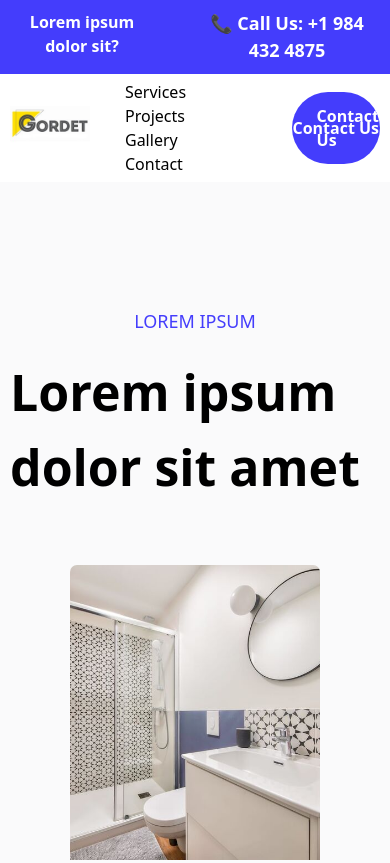
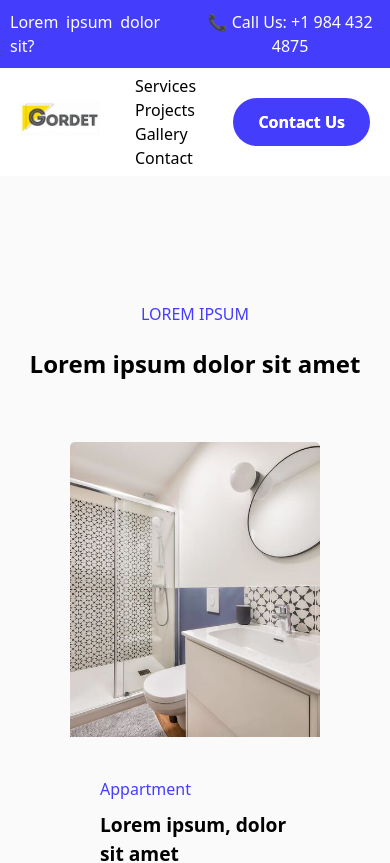
Before and after one commit to Rihanneh/gordet, a React (Vite) app in the folder frontend/: page /projects in a window 390 px wide. Shown: the top 863 px of the page. Built offline with nearby package versions, Linux system fonts and the light colour scheme.

Commit message:
Add: responsive on projects and gallery pages & refacto file struc

```diff
--- a/frontend/src/App.jsx
+++ b/frontend/src/App.jsx
@@ -1,4 +1,4 @@
-import "./App.css";
+import "./main.css";
 import { BrowserRouter as Router, Routes, Route } from "react-router-dom";
 import Home from "./Pages/Home";
 import Projects from "./Pages/Projects";
--- a/frontend/src/Components/Footer.jsx
+++ b/frontend/src/Components/Footer.jsx
@@ -1,5 +1,6 @@
 
 import mainLogo from "../../assets/logo-Gordet.jpg"
+import "./Footer.css"
 
 export default function Footer() {
 
--- a/frontend/src/Pages/Gallery.jsx
+++ b/frontend/src/Pages/Gallery.jsx
@@ -22,10 +22,10 @@ export default function Gallery() {
         <>
             <TopBar />
             <NavBar />
-            <div className="gallery container ">
+            <div className="gallery container">
                 <div className="gallery_text">
-                    <p>OUR PHOTOS</p>
-                    <p>Explore Gallery</p>
+                    <p className="subtitle">OUR PHOTOS</p>
+                    <h1>Explore Gallery</h1>
                 </div>
                 <div className="gallery_imgs" id="my-gallery">
                     <a href="../../assets/projets/contactUs.jpg"
--- a/frontend/src/App.css
+++ b/frontend/src/Pages/Home.css
@@ -1,43 +1,7 @@
-:root {
-  --color-primary-text: black;
-  --color-secondory-text: white;
-  --color-call-btn: #fed00e;
-  --color-appointment-btn: #443dfc;
-  --font-size-title: 18px;
-  --font-size-h2: 50px;
-  --font-size-h3: 26px;
-  --font-size-p: 18px;
-  --responsive-desktop: 1024px;
-}
-
-* {
-  box-sizing: border-box;
-  padding: 0;
-  margin: 0;
-}
-
-body {
-  color: var(--color-primary-text);
-  position: relative;
-  background-color: white;
-  display: flex;
-  justify-content: center;
-}
-
-#root {
-  width: 100%;
-}
-
-.container {
-  margin: 0 auto;
-  max-width: 70%;
-}
-
 .hero-topBar {
   text-align: center;
   background-color: var(--color-appointment-btn);
   color: var(--color-secondory-text);
-  font-weight: 700;
   top: 0;
   width: 100%;
   display: flex;
@@ -49,70 +13,7 @@ body {
 .hero-topBar a {
   color: var(--color-secondory-text);
   margin-left: 20px;
-  font-size: large;
-  font-weight: 700;
 }
-
-.btn {
-  background-color: var(--color-appointment-btn);
-  padding: 25px 35px;
-  border-radius: 50px;
-  position: relative;
-  overflow: hidden;
-  display: inline-block;
-  cursor: pointer;
-}
-
-.btn * {
-  color: var(--color-secondory-text);
-  font-weight: 1000;
-}
-
-.btn::before {
-  background-color: darkblue;
-  content: "";
-  border-radius: 50px;
-  width: 100%;
-  height: 100%;
-  left: -100%;
-  bottom: -100%;
-  position: absolute;
-  transition: 0.5s;
-  z-index: 0;
-}
-
-.btn-secondary {
-  background-color: var(--color-call-btn);
-}
-
-.btn-secondary::before {
-  background-color: var(--color-call-btn);
-}
-
-.btn-secondary * {
-  color: black;
-}
-
-.btn:hover::before {
-  left: 0;
-  bottom: 0;
-}
-
-.btn-small {
-  padding: 12px 25px;
-}
-
-.btn a {
-  position: absolute;
-  left: 50%;
-  top: 50%;
-  transform: translate(-50%, -50%);
-  white-space: nowrap;
-}
-
-/* ==================================================================
-header start
-===================================================================== */
 
 /* ==================================================================
 hero-banner-content start
@@ -128,28 +29,24 @@ hero-banner-content start
 }
 
 .hero_content {
-  padding: 60px 0px;
-}
-
-.hero_content p {
-  font-size: 24px;
-}
-
-.hero_content h1 {
-  font-weight: 800;
-  font-size: 65px;
-  padding: 45px 0;
+  display: flex;
+  flex-direction: column;
+  justify-content: center;
+  gap: 100px;
+  height: 100%;
 }
 
 .hero_btns {
   display: flex;
+  flex-wrap: wrap;
+  justify-content: flex-end;
   gap: 20px;
 }
 
 .hero_labels-box {
   position: absolute;
   left: 0;
-  bottom: 0;
+  bottom: -1px;
   background-color: white;
   width: 40%;
   max-width: 550px;
@@ -173,30 +70,23 @@ aboutUs start
 .aboutUs {
   display: flex;
   flex-wrap: wrap;
+  justify-content: center;
   align-items: center;
   padding: 100px 0;
 }
 
 .aboutUs .aboutUs-left,
 .aboutUs .aboutUs-right {
-  width: 50%;
-  min-width: 300px;
+  max-width: 420px;
 }
 
 .aboutUs .aboutUs-left p {
   color: var(--color-appointment-btn);
   text-transform: uppercase;
-  font-weight: 500;
 }
 
 .aboutUs .aboutUs-left h2 {
-  font-size: 42px;
   margin-bottom: 20px;
-}
-
-.aboutUs .aboutUs-right {
-  font-size: 18px;
-  font-weight: 500;
 }
 
 .aboutUs-services {
@@ -222,18 +112,10 @@ aboutUs start
 
 .aboutUs-services .box p {
   transform: translateX(30%);
-  font-size: 24px;
-}
-.aboutUs-services .box p:nth-child(1) {
-  font-size: 50px;
-}
-.aboutUs-services .box p:nth-child(2) {
-  font-weight: 700;
-  padding: 15px 0;
 }
 
-.aboutUs-services .box p:nth-child(3) {
-  font-size: 18px;
+.aboutUs-services .box p:nth-child(2) {
+  padding: 15px 0;
 }
 
 @media (max-width: 1250px) {
@@ -255,29 +137,20 @@ aboutUs whoWeAre :
 }
 
 .aboutUs_whoWeAre-img {
-  position: relative;
+    position: relative;
 }
 
-.aboutUs_whoWeAre-img-up {
+.aboutUs_whoWeAre-img img {
   width: 100%;
+  border-radius: var(--radius);
   max-width: 600px;
   height: 500px;
-  border-radius: 5px;
-  background-image: url("/assets/projets/sol-foncé-vitre.jpg");
-  background-position: center;
-  background-size: cover;
-  background-repeat: no-repeat;
 }
 
-.aboutUs_whoWeAre-img-down {
-  background-image: url("/assets/projets/sol-bois-salon.jpg");
-  background-position: center;
-  background-size: cover;
-  background-repeat: no-repeat;
+.aboutUs_whoWeAre-img img:last-child {
+  position: absolute;
   width: 450px;
   height: 300px;
-  border-radius: 5px;
-  position: absolute;
   top: 250px;
   right: 20px;
 }
@@ -285,21 +158,9 @@ aboutUs whoWeAre :
 .aboutUs_whoWeAre-content-title {
   color: var(--color-appointment-btn);
   text-transform: uppercase;
-  font-weight: 500;
-}
-
-.aboutUs_whoWeAre-content-header {
-  font-size: 50px;
-  font-weight: 700;
-}
-
-.aboutUs_whoWeAre-content-texte {
-  font-size: var(--font-size-p);
 }
 
 .aboutUs_whoWeAre-content-workingDays {
-  font-weight: 800;
-  font-size: var(--font-size-p);
   padding: 30px 0;
 }
 
@@ -330,16 +191,6 @@ aboutUs weDo :
 .aboutUs_weDo-content-up .title {
   color: var(--color-appointment-btn);
   text-transform: uppercase;
-  font-weight: 500;
-}
-
-.aboutUs_weDo-content-up .header {
-  font-size: var(--font-size-h2);
-  font-weight: 800;
-}
-
-.aboutUs_weDo-content-up .text {
-  font-size: var(--font-size-p);
 }
 
 .aboutUs_weDo-side-img img {
@@ -378,19 +229,9 @@ aboutUs weDo :
 }
 
 .aboutUs_whatWeDo-content .title {
-  font-size: var(--font-size-title);
   color: var(--color-appointment-btn);
   text-transform: uppercase;
-  font-weight: 500;
   padding-top: 60px;
-}
-
-.aboutUs_whatWeDo-content .header {
-  font-size: var(--font-size-h2);
-}
-
-.aboutUs_whatWeDo-content .text {
-  font-size: var(--font-size-p);
 }
 
 .aboutUs_whatWeDo-img img {
@@ -419,11 +260,6 @@ aboutUs weDo :
   color: white;
   background-color: var(--color-appointment-btn);
   min-width: 580px;
-}
-
-.aboutUs_whatWeDo-box-text h3 {
-  font-size: 23px;
-  font-weight: 800;
 }
 
 /* ==================================================================
@@ -467,19 +303,12 @@ Project start
 
 .project .title {
   color: var(--color-appointment-btn);
-  font-size: var(--font-size-title);
   text-transform: uppercase;
   padding-top: 126px;
 }
 
 .project h2 {
-  font-size: var(--font-size-h2);
   padding-top: 20px;
-}
-
-.project .articles {
-  font-size: 22px;
-  font-weight: 800;
 }
 
 .project_box {
@@ -494,7 +323,7 @@ Project start
   max-width: 415px;
   min-width: 250px;
   width: 30%;
-  border-radius: 7px;
+  border-radius: var(--radius);
   overflow: hidden;
 }
 
@@ -514,12 +343,7 @@ Project start
 
 .project_box-item-text-title {
   color: var(--color-appointment-btn);
-  font-size: var(--font-size-title);
   padding: 10px 0;
-}
-
-.project_box-item-text-header {
-  font-size: var(--font-size-h3);
 }
 
 .project .articles {
@@ -542,28 +366,21 @@ Contact Us start
 }
 
 .contactUs .title {
-  font-size: var(--font-size-title);
-  font-weight: 600;
   text-transform: uppercase;
   padding-top: 126px;
   padding-bottom: 15px;
 }
 
-.contactUs h2 {
-  font-size: var(--font-size-h2);
-}
-
-.contactUs .text {
-  font-size: var(--font-size-p);
-}
-
 .contactUs .btns {
   padding: 54px 0 126px;
+  display: flex;
+  flex-wrap: wrap;
+  justify-content: center;
+  gap: 20px;
 }
 
 .contactUs .btn-border {
   border: 1px white solid;
-  margin-left: 20px;
 }
 
 .contactUs img {
@@ -571,72 +388,6 @@ Contact Us start
   right: 10px;
   bottom: 0px;
   width: 50%;
-}
-
-/* ==================================================================
-Footer start
-===================================================================== */
-.footer {
-  background-color: #0e0d39;
-  color: white;
-  position: relative;
-}
-
-.footer .container {
-  padding: 126px 0;
-  display: flex;
-  flex-wrap: wrap;
-  justify-content: space-between;
-}
-
-.footer img {
-  width: 200px;
-  height: 90px;
-  object-fit: none;
-}
-
-.footer .title {
-  font-size: var(--font-size-title);
-  font-weight: 600;
-  text-transform: uppercase;
-}
-
-.footer .text {
-  font-size: var(--font-size-p);
-  color: rgba(255, 255, 255, 0.644);
-  padding-top: 25px;
-}
-
-.footer .rights {
-  color: white;
-  font-weight: 700;
-  padding: 126px 0 0;
-}
-
-.footer .rights span {
-  color: rgba(255, 255, 255, 0.611);
-}
-
-.footer .footer-links {
-  display: flex;
-  margin-top: 40px;
-  gap: 40px;
-  justify-content: space-around;
-  width: 100%;
-}
-
-.footer .header {
-  font-size: 18px;
-  font-weight: 800;
-}
-
-.footer li {
-  padding: 13px 0;
-  list-style: none;
-}
-
-.footer li a {
-  color: rgba(255, 255, 255, 0.716);
 }
 
 /* ==================================================================
@@ -670,22 +421,9 @@ Responsive
 /* tablette */
 @media (max-width: 768px) {
 
-    .container {
-        max-width: 80%;
-        padding-inline: 10px;
-    }
-
     .aboutUs_whatWeDo-content {
         max-width: 80%;
         padding-inline: 10px;
-    }
-
-    .hero_content h1 {
-      font-size: 30px;
-    }
-
-    .hero_content p {
-        font-size: 20px;
     }
 
     .aboutUs_whatWeDo-box-text {
@@ -699,15 +437,25 @@ Responsive
     .hero_labels-logo img {
         width: 70px;
     }
+
+    .aboutUs_whoWeAre {
+        gap: 20px;
+    }
+
+    .aboutUs_whoWeAre-img img:first-child,
+    .aboutUs_whoWeAre-img img:last-child {
+        top: 0;
+        left: 0;
+        object-fit: cover;
+        object-position: center;
+        position: relative;
+        width: 100%;
+        height: 150px;
+    }
 }
 
 /* mobile */
 @media (max-width: 425px) {
-
-    .container {
-        max-width: 100%;
-        padding-inline: 10px;
-    }
 
     .aboutUs_whatWeDo {
         grid-template-columns: 1fr;
--- a/frontend/src/Pages/Projects.jsx
+++ b/frontend/src/Pages/Projects.jsx
@@ -50,8 +50,6 @@ export default function Projects() {
                                 </h3>
                             </div>
                         </div>
-                    </div>
-                    <div className="project_box">
                         <div className="project_box-item">
                             <div className="project_box-item-img">
                                 <img src={salleDeBain} alt="" />
@@ -86,9 +84,6 @@ export default function Projects() {
                             </div>
                         </div>
                     </div>
-                    {/* <p className="articles">
-                        Lorem ipsum dolor <a href="#">➔</a>
-                    </p> */}
                 </div>
                 <Footer />
             </div>
--- /dev/null
+++ b/frontend/src/main.css
@@ -0,0 +1,178 @@
+:root {
+  --color-primary-text: black;
+  --color-secondory-text: white;
+  --color-call-btn: #fed00e;
+  --color-appointment-btn: #443dfc;
+  --responsive-desktop: 1024px;
+  --radius: 5px;
+}
+
+* {
+  box-sizing: border-box;
+  padding: 0;
+  margin: 0;
+}
+
+body {
+  color: var(--color-primary-text);
+  position: relative;
+  background-color: white;
+  display: flex;
+  justify-content: center;
+}
+
+#root {
+  width: 100%;
+}
+
+header {
+    position: absolute;
+    left: 0;
+    right: 0;
+}
+
+h1 {
+    font-size: 4.2rem;
+}
+
+h2 {
+    font-size: 2.8rem;
+}
+
+h3 {
+    font-size: 2rem;
+}
+
+p {
+    font-size: 1rem;
+    text-align: justify;
+}
+
+.subtitle {
+    font-size: 1.2rem;
+    font-weight: bold;
+    color: var(--color-appointment-btn);
+}
+
+.container {
+  margin: 0 auto;
+  max-width: 70%;
+}
+
+.btn {
+  background-color: var(--color-appointment-btn);
+  padding: 25px 35px;
+  border-radius: 50px;
+  position: relative;
+  overflow: clip;
+  display: inline-block;
+  cursor: pointer;
+}
+
+.btn * {
+  color: var(--color-secondory-text);
+  font-weight: 1000;
+}
+
+.btn::before {
+  background-color: darkblue;
+  content: "";
+  border-radius: 50px;
+  width: 100%;
+  height: 100%;
+  left: -100%;
+  bottom: -100%;
+  position: absolute;
+  transition: 0.5s;
+  z-index: 0;
+}
+
+.btn-secondary {
+  background-color: var(--color-call-btn);
+}
+
+.btn-secondary::before {
+  background-color: var(--color-call-btn);
+}
+
+.btn-secondary * {
+  color: black;
+}
+
+.btn:hover::before {
+  left: 0;
+  bottom: 0;
+}
+
+.btn-small {
+  padding: 12px 25px;
+}
+
+.btn > div {
+    white-space: nowrap;
+    width: 100%;
+    text-align: center;
+}
+
+.btn a {
+  position: absolute;
+  left: 50%;
+  top: 50%;
+  transform: translate(-50%, -50%);
+  white-space: nowrap;
+}
+
+/* ==================================================================
+Responsive
+===================================================================== */
+
+/* desktop small */
+@media (max-width: 1024px) {
+
+    h1 {
+        font-size: 3rem;
+    }
+}
+
+/* tablette */
+@media (max-width: 768px) {
+
+    .container {
+        max-width: 80%;
+        padding-inline: 10px;
+    }
+
+    h1 {
+        font-size: 2.4rem;
+    }
+
+    h2 {
+        font-size: 1.8rem;
+    }
+
+    h3 {
+        font-size: 1.5rem;
+    }
+}
+
+/* mobile */
+@media (max-width: 425px) {
+
+    .container {
+        max-width: 100%;
+        margin-inline: 10px;
+    }
+
+    h1 {
+        font-size: 1.8rem;
+    }
+
+    h2 {
+        font-size: 1.5rem;
+        text-align: center;
+    }
+
+    h3 {
+        font-size: 1.2rem;
+    }
+}
```
Also changed, not shown: frontend/src/Components/Footer.css (added, +65 -0 lines), frontend/src/Pages/Gallery.css (+10 -16 lines), frontend/src/Pages/Home.jsx (+24 -19 lines).
